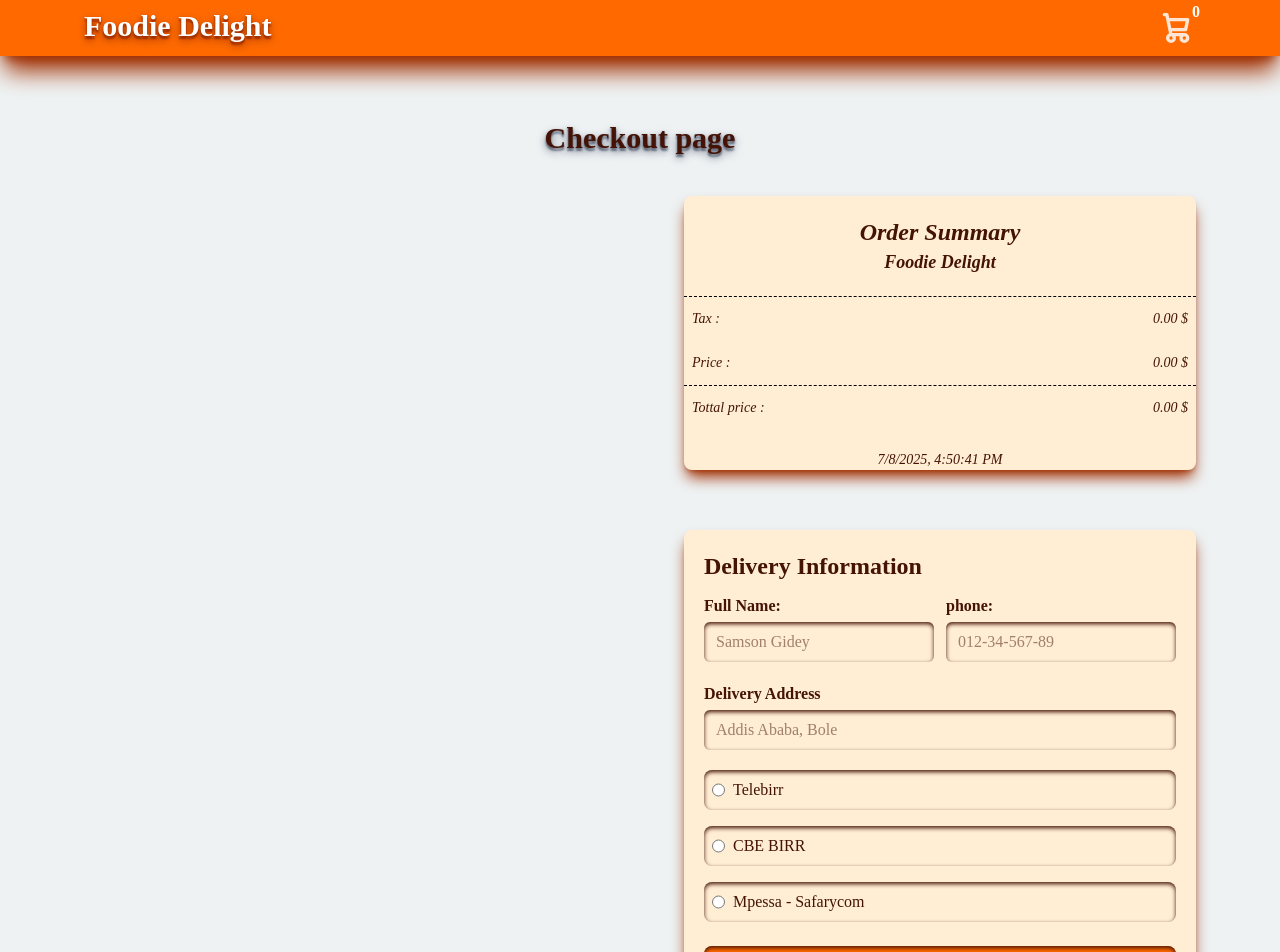
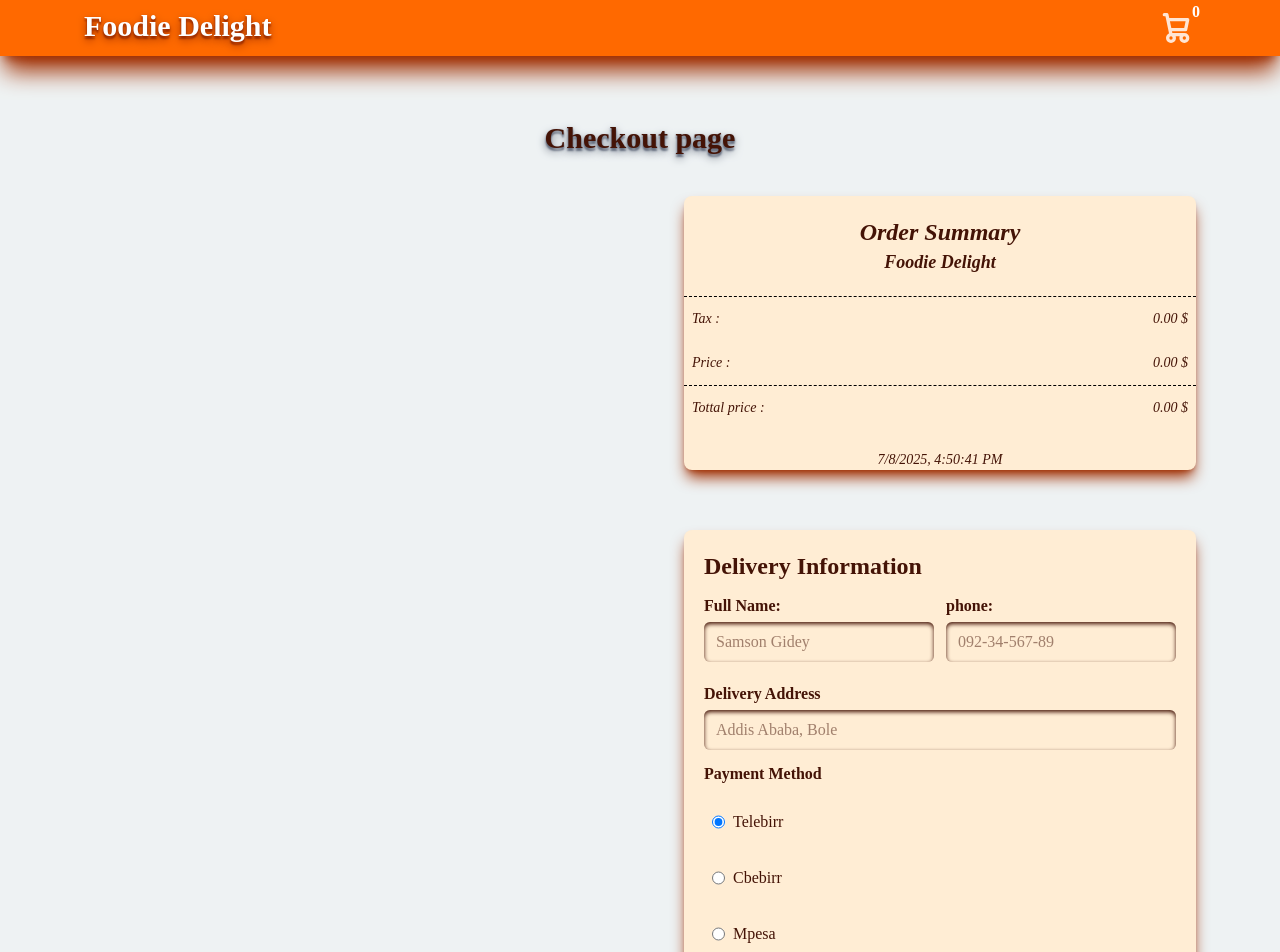
Before and after one commit to smile679/Foodie-Delight, a React (Vite) app: page /cart in a window 1280 px wide. Shown: the top 952 px of the page. Built offline with nearby package versions, Linux system fonts and the light colour scheme.

Commit message:
payment.jsx state update

```diff
--- a/src/Cart/Payment.jsx
+++ b/src/Cart/Payment.jsx
@@ -1,56 +1,53 @@
+import { useState } from "react";
 
 
 const Payment =({ totalPrice })=>{
+  const [formData, setFormData] = useState({fullName: '',phone: '', address: ''})
+  const [paymentMethod, setPaymentMethod] = useState('telebirr')
 
-  function handleSubmit(){
+  function handleSubmit(e){
     e.preventDefault();
-
+    alert(`sorry ${formData.fullName}, it's demo only`)
+    // console.log(formData.fullName)
+    // console.log(formData.phone)
+    // console.log(formData.address)
+    // console.log(paymentMethod)
   }
   return <form onSubmit={handleSubmit} className="w-full mt-5 bg-orange-100 p-5 rounded-lg shadow-orange-800 shadow-lg">
     <div className="w-full flex flex-col">
       <h3 className="text-2xl font-bold text-orange-950">Delivery Information</h3>
       <div className="w-full flex max-md:flex-col py-3 space-y-2">
         <div className="w-full flex flex-col mr-3">
-          <label htmlFor="name" className="font-bold text-orange-950 pb-1 ">Full Name:</label>
-          <input type="name" id="name" placeholder="Samson Gidey" required className=" text-orange-950 py-2 px-3 shadow-orange-950 shadow-inner rounded-md outline-0"/>
+          <label htmlFor="name" className="font-bold text-orange-950 pb-1">Full Name:</label>
+          <input type="name" id="name" placeholder="Samson Gidey" required className=" text-orange-950 py-2 px-3 shadow-orange-950 shadow-inner rounded-md outline-0"
+          onChange={(e)=>setFormData({...formData, fullName: e.target.value})} value={formData.fullName}/>
         </div>
         <div className="w-full flex flex-col">
           <label htmlFor="phone" className="font-bold text-orange-950 pb-1">phone:</label>
-          <input type="tel" id="phone" name="phone" placeholder="012-34-567-89" pattern="[0-9]{3}-[0-9]{2}-[0-9]{3}-[0-9]{2}" required
-          className="text-orange-950 py-2 px-3 shadow-orange-950 shadow-inner rounded-md outline-0"/>
+          <input type="tel" id="phone" name="phone" placeholder="092-34-567-89" pattern="[0-9]{10}" required
+          className="text-orange-950 py-2 px-3 shadow-orange-950 shadow-inner rounded-md outline-0"
+          onChange={(e)=>setFormData({...formData, phone: e.target.value})} value={formData.phone}/>
         </div>
       </div>
       <div className="w-full flex flex-col mb-3">
-          <label htmlFor="phone" className="font-bold text-orange-950 pb-1">Delivery Address</label>
-          <input type="text" id="phone" name="address" placeholder="Addis Ababa, Bole" required
-          className="text-orange-950 py-2 px-3 shadow-orange-950 shadow-inner rounded-md outline-0"/>
+          <label htmlFor="address" className="font-bold text-orange-950 pb-1">Delivery Address</label>
+          <input type="text" id="address" name="address" placeholder="Addis Ababa, Bole" required
+          className="text-orange-950 py-2 px-3 shadow-orange-950 shadow-inner rounded-md outline-0"
+          onChange={(e)=>setFormData({...formData, address: e.target.value})} value={formData.address}/>
         </div>
         <div className="w-full flex flex-col pb-3 gap-2">
-          <div className="w-full">
-            <label htmlFor="telebirr" className="w-full flex py-2 px-2 mt-2 text-orange-950 shadow-orange-950 shadow-inner rounded-lg">
-              <input type="radio" id="telebirr" name="pay" value="telebirr"/>
-              <span className="ml-2">Telebirr</span>
+          <label className="text-orange-950 font-bold">Payment Method</label>
+          {['telebirr', 'cbebirr', 'mpesa'].map(method=>(
+            <label htmlFor={method} key={method} className="w-full flex py-2 px-2 mt-2 text-orange-950 rounded-lg hover:bg-orange-200">
+              <input type="radio" id={method} name="pay" checked={paymentMethod === method} value={method} onChange={(e)=>setPaymentMethod(e.target.value)}/>
+              <span className="ml-2 capitalize">{method}</span>
             </label>
-          </div>
-          <div>
-            <label htmlFor="cbeBirr" className="w-full flex py-2 px-2 my-2 text-orange-950 shadow-orange-950 shadow-inner rounded-lg">
-              <input type="radio" id="cbeBirr" name="pay" value="cbeBirr"/>
-              <span className="ml-2">CBE BIRR</span>
-            </label>
-          </div>
-          <div>
-            <label htmlFor="mpesa" className="w-full text-orange-950 flex py-2 px-2 shadow-orange-950 shadow-inner rounded-lg">
-              <input type="radio" id="mpesa" name="pay" value="mpesa"/>
-              <span className="ml-2">Mpessa - Safarycom</span>
-            </label>
-          </div>
+          ))}
         </div>
     </div>
 
       <button type="submit" className="w-full bg-orange-500 py-2 mt-3 text-orange-950 font-bold rounded-lg hover:rounded-md hover:bg-orange-600 hover:scale-105
-      transition-all duration-150 shadow-inner shadow-orange-950"
-      onClick={()=>alert(`sorry it's demo only`)}
-    >Done {totalPrice}$</button>
+      transition-all duration-150 shadow-inner shadow-orange-950">Done {totalPrice}$</button>
   </form>
 }
 
```
